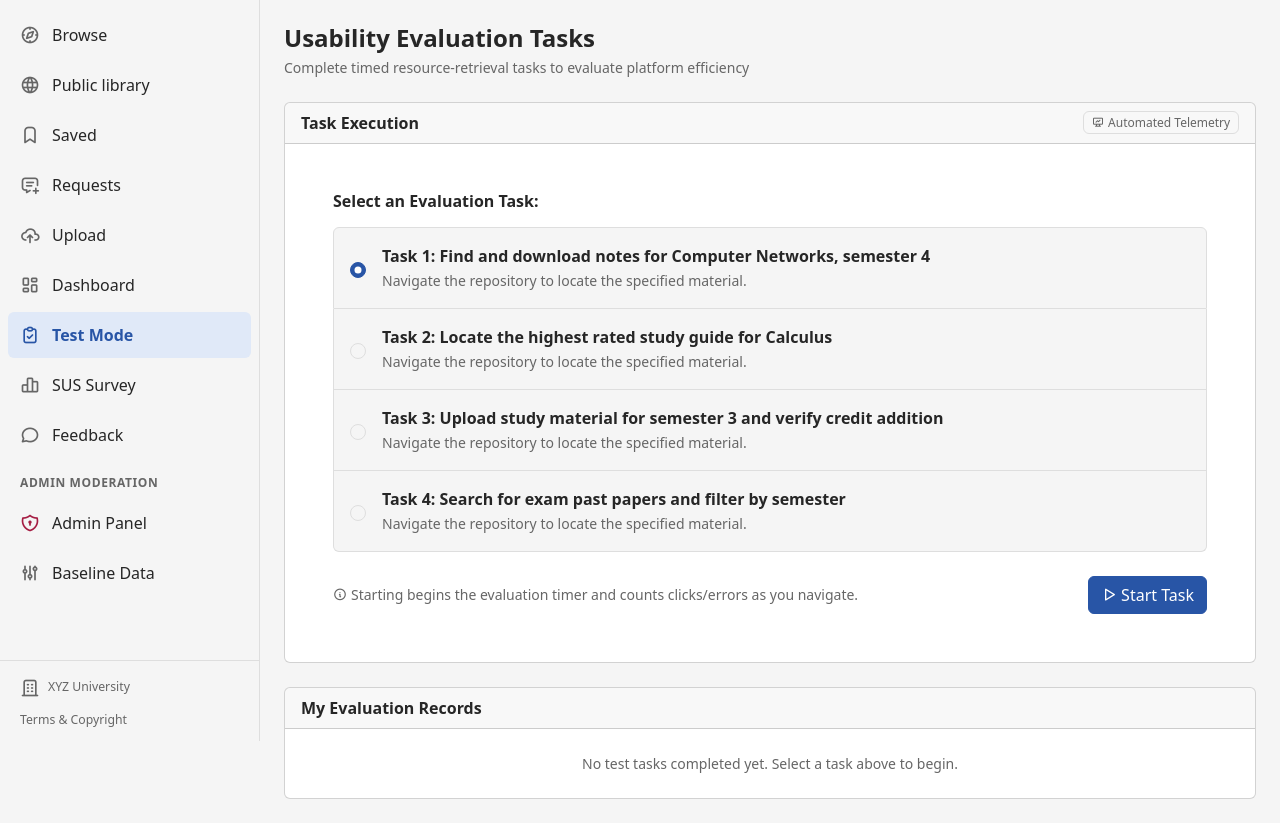
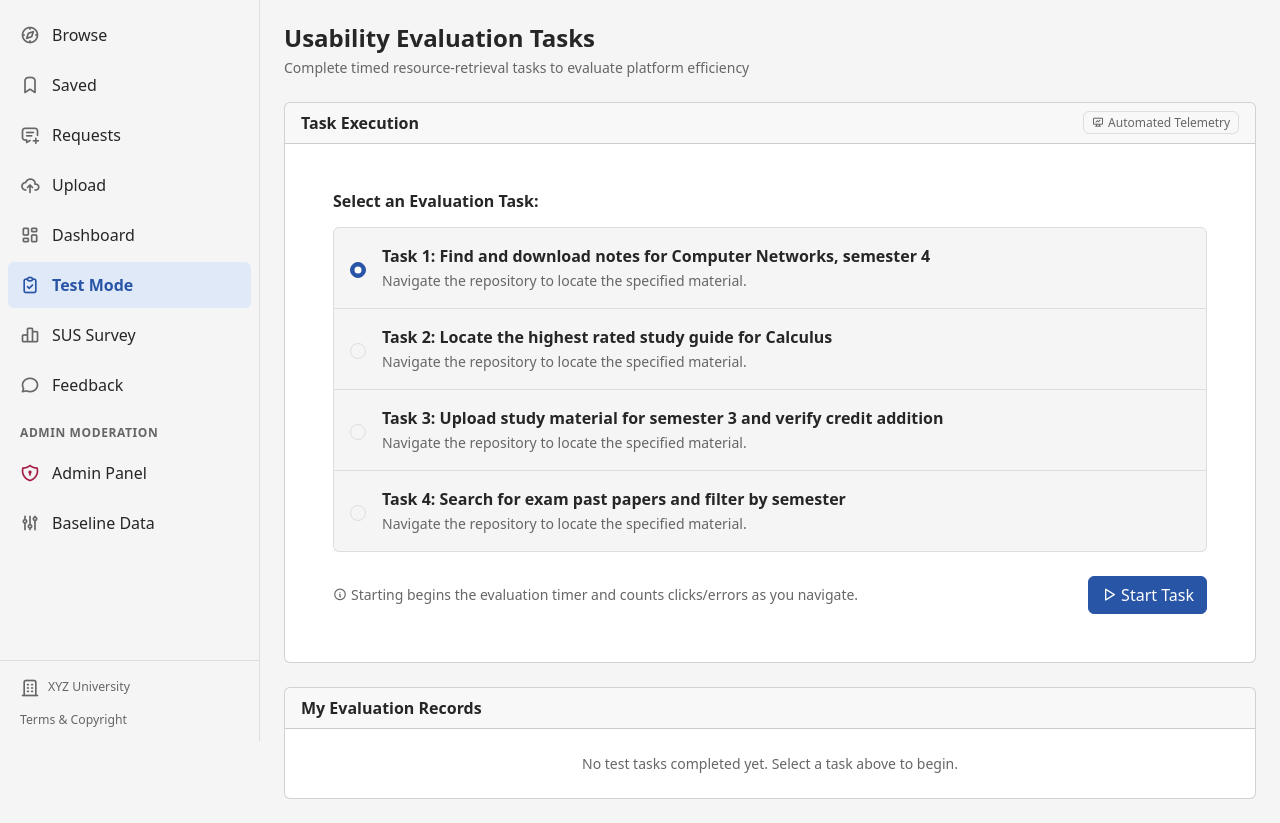
Before and after one commit to TheRealSamkit/eduspace, a Flask app: page /task in a window 1280 px wide. Shown: the part 59-882 px from the top of the page. Run offline with Flask 3, Linux system fonts and the light colour scheme; the visitor is signed in with stand-in values (Sample User, id 1); data comes from the database, SQL or seed files in the repository; tables that the repository leaves empty hold one stand-in row (values such as "Sample post"); data that the repository does not hold is empty; some libraries are stand-ins or nearby versions.

Commit message:
feat(ui): unify browse and public library under tabs and shortcut map

```diff
--- a/static/js/shortcuts.js
+++ b/static/js/shortcuts.js
@@ -214,13 +214,30 @@
         }
     }
 
+    function getShortcutTargets() {
+        const el = document.getElementById('shortcut-targets');
+        if (!el) return {};
+        try {
+            return JSON.parse(el.textContent || '{}');
+        } catch (e) {
+            return {};
+        }
+    }
+
     function triggerNavigation(shortcutKey) {
         const link = document.querySelector(`[data-shortcut="${shortcutKey}"]`);
-        if (link && link.href) {
+        let href = link && link.href ? link.href : null;
+        if (!href) {
+            const targets = getShortcutTargets();
+            if (targets[shortcutKey]) {
+                href = targets[shortcutKey];
+            }
+        }
+        if (href) {
             if (window.logEvent) {
                 window.logEvent('shortcut', window.location.pathname, shortcutKey);
             }
-            window.location.href = link.href;
+            window.location.href = href;
             return true;
         }
         return false;
--- a/templates/_components.html
+++ b/templates/_components.html
@@ -38,7 +38,7 @@
 {% endmacro %}
 
 {# 3. Empty State: Clear, polite invitation to act #}
-{% macro empty_state(icon, title, message, action_url=None, action_text=None) %}
+{% macro empty_state(icon, title, message, action_url=None, action_text=None, action_class="btn-primary") %}
 <div class="empty-state-card text-center p-4 p-md-5 my-3">
     <div class="mb-3">
         <i class="ti {{ icon }} fs-1 text-body-secondary" aria-hidden="true"></i>
@@ -47,7 +47,7 @@
     <p class="text-body-secondary mb-4 mx-auto" style="max-width: 480px;">{{ message }}</p>
     {% if action_url and action_text %}
     <div>
-        <a href="{{ action_url }}" class="btn btn-primary">
+        <a href="{{ action_url }}" class="btn {{ action_class }}">
             {{ action_text }}
         </a>
     </div>
--- a/templates/base.html
+++ b/templates/base.html
@@ -50,20 +50,12 @@
             </a>
 
             <ul class="sidebar-nav">
-                {% if current_user.university_kind != 'public' %}
-                <li class="sidebar-nav-item {% if request.endpoint == 'library.browse' %}active{% endif %}">
-                    <a href="{{ url_for('library.browse') }}" data-shortcut="g b" aria-keyshortcuts="g b"
+                <li class="sidebar-nav-item {% if request.endpoint in ('library.browse', 'public.public_library') %}active{% endif %}">
+                    <a href="{{ url_for('public.public_library') if current_user.university_kind == 'public' else url_for('library.browse') }}"
+                        data-shortcut="g b" aria-keyshortcuts="g b"
                         data-bs-toggle="tooltip" data-bs-placement="right" title="Browse (G then B)">
                         <i class="ti ti-compass fs-5 flex-shrink-0" aria-hidden="true"></i>
                         <span>Browse</span>
-                    </a>
-                </li>
-                {% endif %}
-                <li class="sidebar-nav-item {% if request.endpoint == 'public.public_library' %}active{% endif %}">
-                    <a href="{{ url_for('public.public_library') }}" data-shortcut="g p" aria-keyshortcuts="g p"
-                        data-bs-toggle="tooltip" data-bs-placement="right" title="Public library (G then P)">
-                        <i class="ti ti-world fs-5 flex-shrink-0" aria-hidden="true"></i>
-                        <span>Public library</span>
                     </a>
                 </li>
                 <li class="sidebar-nav-item {% if request.endpoint == 'library.saved' %}active{% endif %}">
@@ -162,18 +154,11 @@
             </div>
             <div class="offcanvas-body d-flex flex-column p-0">
                 <ul class="sidebar-nav p-3">
-                    {% if current_user.university_kind != 'public' %}
-                    <li class="sidebar-nav-item {% if request.endpoint == 'library.browse' %}active{% endif %}">
-                        <a href="{{ url_for('library.browse') }}" data-shortcut="g b" aria-keyshortcuts="g b">
+                    <li class="sidebar-nav-item {% if request.endpoint in ('library.browse', 'public.public_library') %}active{% endif %}">
+                        <a href="{{ url_for('public.public_library') if current_user.university_kind == 'public' else url_for('library.browse') }}"
+                            data-shortcut="g b" aria-keyshortcuts="g b">
                             <i class="ti ti-compass fs-5 flex-shrink-0" aria-hidden="true"></i>
                             <span>Browse</span>
-                        </a>
-                    </li>
-                    {% endif %}
-                    <li class="sidebar-nav-item {% if request.endpoint == 'public.public_library' %}active{% endif %}">
-                        <a href="{{ url_for('public.public_library') }}" data-shortcut="g p" aria-keyshortcuts="g p">
-                            <i class="ti ti-world fs-5 flex-shrink-0" aria-hidden="true"></i>
-                            <span>Public library</span>
                         </a>
                     </li>
                     <li class="sidebar-nav-item {% if request.endpoint == 'library.saved' %}active{% endif %}">
@@ -465,6 +450,9 @@
 
     {% if current_user %}
     {% include "_preview_modal.html" %}
+    <script type="application/json" id="shortcut-targets">{{ {
+        'g p': url_for('public.public_library')
+    }|tojson }}</script>
     {% endif %}
 
     <!-- Bootstrap 5 Bundle JS via jsDelivr matching version 5.3.3 -->
```
Also changed, not shown: templates/browse.html (+16 -16 lines), templates/public_library.html (+21 -12 lines).
